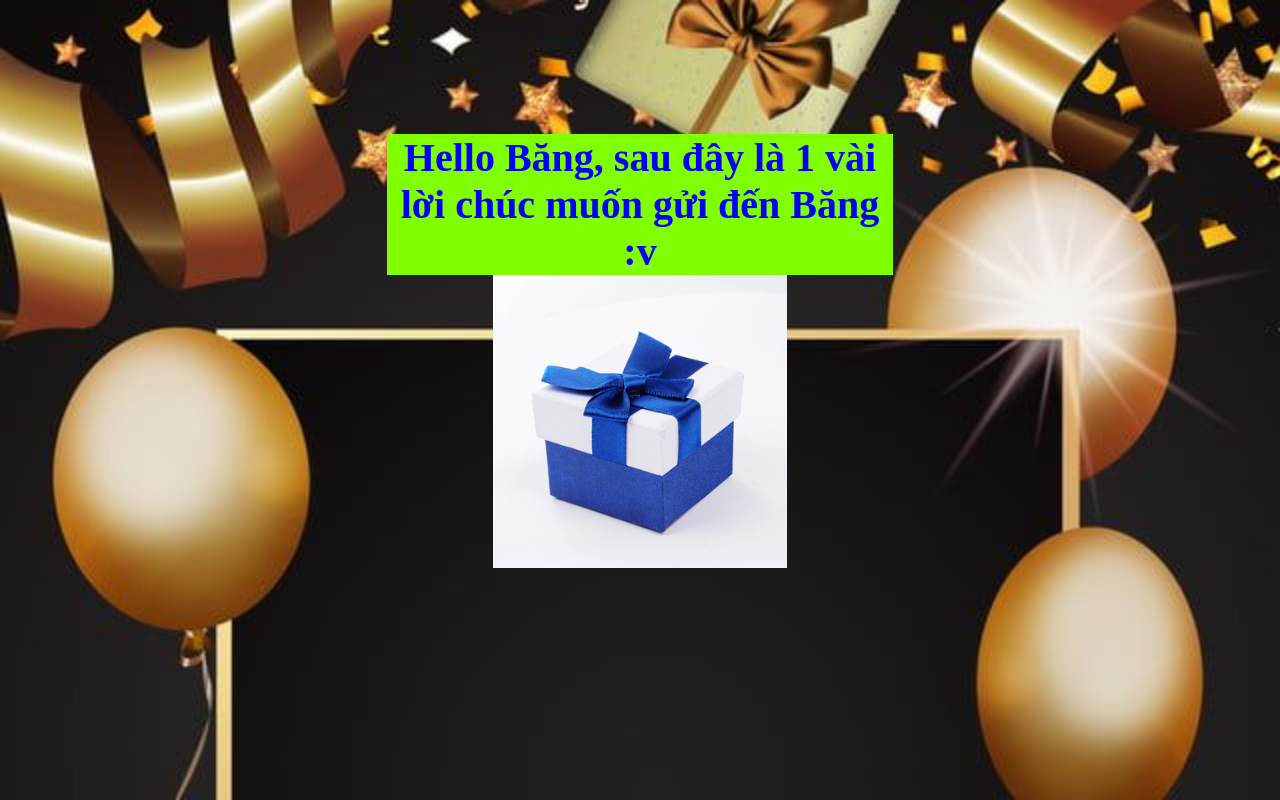
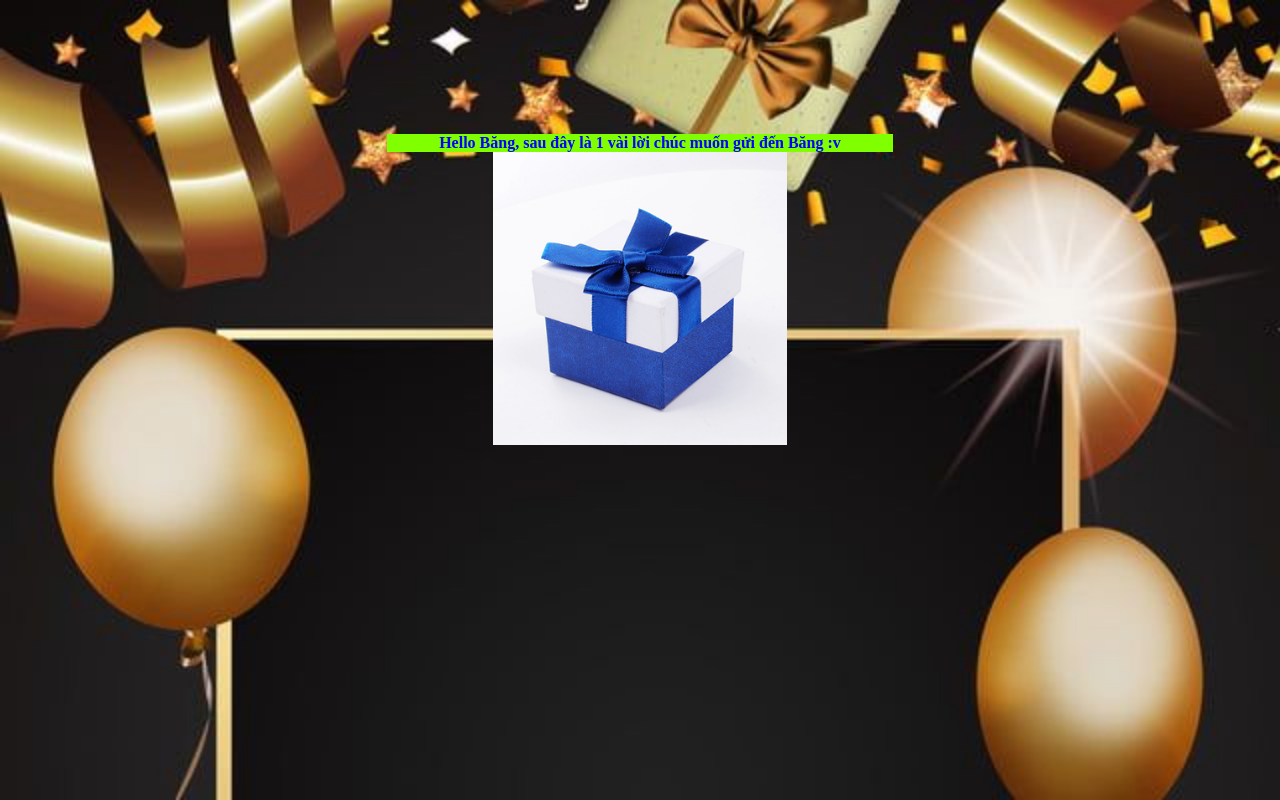
Before and after one commit to Icarus-IT/hdb, a plain HTML site: page index.html in a window 1280 px wide. Drawn offline with Linux system fonts and the light colour scheme.

Commit message:
Update index.html

```diff
--- a/index.html
+++ b/index.html
@@ -15,7 +15,7 @@
 
         display: block;
         text-align: center;
-        font-size: 20px;
+        font-size: 30px;
         margin: 0 auto;
         width:40%;
 
@@ -24,7 +24,7 @@
 
         display: block;
         text-align: center;
-        font-size: 40px;
+        font-size: 100%;
         margin: 0 auto;
         width:40%;
         background-color:chartreuse;
```
